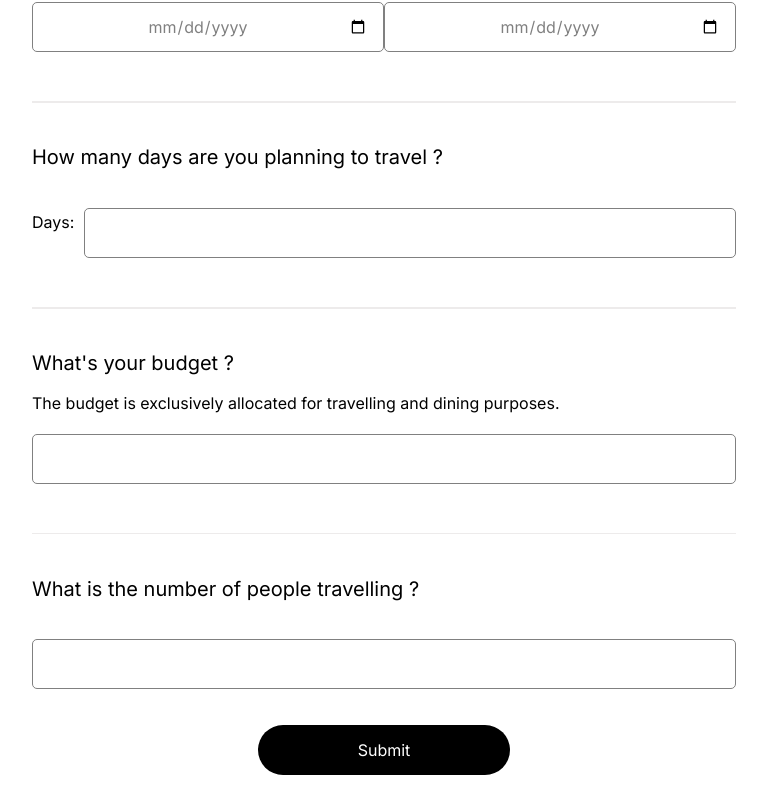
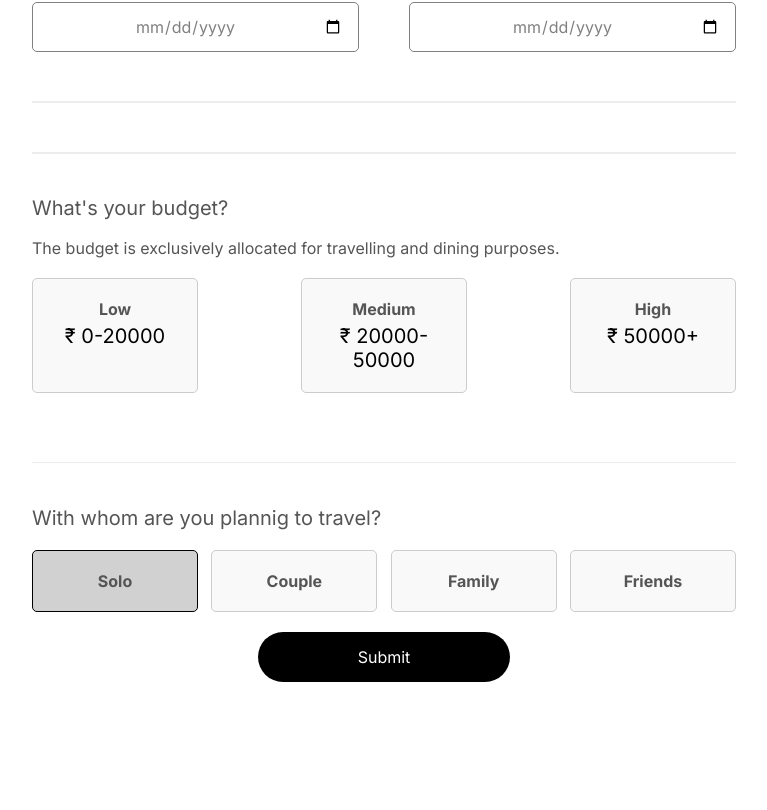
Before and after one commit to Yasshharad/yatra_sahayak_new, a React (Vite) app in the folder Frontend/: page /plan in a window 1280 px wide. Shown: the part 777-1587 px from the top of the page, without its empty margins (256-1023 px from the left). After the commit the page ends 1494 px from the top, so only its background shows below. Built offline with nearby package versions, Linux system fonts and the light colour scheme.

Commit message:
changes done in frontend

```diff
--- a/Frontend/src/components/ConfirmedItinerary.jsx
+++ b/Frontend/src/components/ConfirmedItinerary.jsx
@@ -66,9 +66,12 @@ const ConfirmedItinerary = () => {
     }
 
     // Calculate costs for ConfirmedItinerary
+    const selectedHotelPrice = selectedHotel ? selectedHotel.price : 0;
+    const selectedRestaurantPrice = selectedRestaurant ? selectedRestaurant.price : 0;
+
     const totalTransportationCost = itineraryData?.total_cost.transportation || 0;
-    const totalHotelCost = selectedHotel ? selectedHotel.price : 0;
-    const totalFoodCost = selectedRestaurant ? selectedRestaurant.price : 0;
+    const totalHotelCost = selectedHotelPrice * itineraryData?.input_data?.duration_of_stay * itineraryData?.input_data?.num_travelers;
+    const totalFoodCost = selectedRestaurantPrice * itineraryData?.input_data?.num_travelers;
     const totalCost = totalTransportationCost + totalHotelCost + totalFoodCost;
 
     return (
@@ -165,11 +168,13 @@ const ConfirmedItinerary = () => {
                 </div>
             </div>
             <hr />
-            <h1 className='all-sub-head'>Estimated Cost (INR)</h1>
-            <p>Transportation: {totalTransportationCost}</p>
-            <p>Hotel: {totalHotelCost}</p>
-            <p>Food: {totalFoodCost}</p>
-            <p>Total Cost: {totalCost}</p>
+            <div className='Costs'>
+                <h1 className='head_name'>Estimated Cost (INR)</h1>
+                <p>Transportation: {totalTransportationCost}</p>
+                <p>Hotel: {totalHotelCost}</p>
+                <p>Food: {totalFoodCost}</p>
+                <p>Total Cost: {totalCost}</p>
+            </div>
             <hr />
             <div className="link-button1">
                 <a href="/plan">Generate Again</a> <span />
--- a/Frontend/src/components/Itinerary.jsx
+++ b/Frontend/src/components/Itinerary.jsx
@@ -102,9 +102,9 @@ const Itinerary = () => {
         const selectedHotelPrice = selectedHotel ? selectedHotel.price : 0;
         const selectedRestaurantPrice = selectedRestaurant ? selectedRestaurant.price : 0;
 
-        const totalTransportationCost = itineraryData?.total_cost.total_cost_transportation_both || 0;
-        const totalHotelCost = selectedHotelPrice;
-        const totalFoodCost = selectedRestaurantPrice;
+        const totalTransportationCost = itineraryData?.total_cost.transportation || 0;
+        const totalHotelCost = selectedHotelPrice * itineraryData?.input_data?.duration_of_stay * itineraryData?.input_data?.num_travelers;
+        const totalFoodCost = selectedRestaurantPrice * itineraryData?.input_data?.num_travelers;
         const totalCost = totalTransportationCost + totalHotelCost + totalFoodCost;
 
         toast.success('confirming the itinerary.', { autoClose: 3000 });
@@ -126,8 +126,8 @@ const Itinerary = () => {
     const selectedRestaurantPrice = selectedRestaurant ? selectedRestaurant.price : 0;
 
     const totalTransportationCost = itineraryData?.total_cost.transportation || 0;
-    const totalHotelCost = selectedHotelPrice;
-    const totalFoodCost = selectedRestaurantPrice;
+    const totalHotelCost = selectedHotelPrice * itineraryData?.input_data?.duration_of_stay * itineraryData?.input_data?.num_travelers;
+    const totalFoodCost = selectedRestaurantPrice * itineraryData?.input_data?.num_travelers;
     const totalCost = totalTransportationCost + totalHotelCost + totalFoodCost;
 
 
@@ -267,11 +267,13 @@ const Itinerary = () => {
                 </div>
             </div>
             <hr />
-            <h1 className='all-sub-head'>Estimated Cost (INR)</h1>
-            <p>Transportation: {totalTransportationCost}</p>
-            <p>Hotel: {selectedHotel ? selectedHotel.price : 0}</p>
-            <p>Food: {selectedRestaurant ? selectedRestaurant.price : 0}</p>
-            <p>Total Cost: {totalCost}</p>
+            <div className='Costs'>
+                <h1 className='head_name'>Estimated Cost (INR)</h1>
+                <p>Transportation: {totalTransportationCost}</p>
+                <p>Hotel: {totalHotelCost}</p>
+                <p>Food: {totalFoodCost}</p>
+                <p>Total Cost: {totalCost}</p>
+            </div>
 
             <hr />
 
--- a/Frontend/src/components/PlanTrip.jsx
+++ b/Frontend/src/components/PlanTrip.jsx
@@ -20,25 +20,51 @@ function PlanTrip() {
     const [success, setSuccess] = useState(null);
     const [isLoading, setIsLoading] = useState(false);
     const navigate = useNavigate();
+
+    // State variables for form fields
+    const [start_location, setStart_location] = useState('');
+    const [destination, setDestination] = useState('');
+    const [date_of_departure, setDate_of_departure] = useState('');
+    const [date_of_return, setDate_of_return] = useState('');
+    const [duration_of_stay, setDuration_of_stay] = useState(1);
+    const [budget, setBudget] = useState('');
+    const [num_travelers, setNum_travelers] = useState(1);
+    const [selectedBudget, setSelectedBudget] = useState(null);
+    const [selectedNumTravelers, setSelectedNumTravelers] = useState(null);
+
+
+    const handleTransportationChange = (event) => {
+        setTransportationType(event.target.value);
+    };
+
+    const handleBudget = (value) => {
+        setBudget(value);
+    };
+
+    const handleNum_travelers = (value) => {
+        setNum_travelers(value);
+    };
+
+
+
     const handleSubmit = async (e) => {
         e.preventDefault();
         setIsLoading(true);
 
         const formData = new FormData(e.target);
         const requestData = Object.fromEntries(formData.entries());
-        console.log(requestData);
 
-        requestData.budget = parseInt(requestData.budget, 10);
-        requestData.num_travelers = parseInt(requestData.num_travelers, 10);
-        requestData.duration_of_stay = parseInt(requestData.duration_of_stay, 10);
-        requestData.date_of_departure = formatDateToDDMMYYYY(requestData.date_of_departure);
-        requestData.date_of_return = formatDateToDDMMYYYY(requestData.date_of_return);
+        requestData.budget = budget; // Set budget value
+        requestData.num_travelers = num_travelers; // Set number of travelers value
+        requestData.duration_of_stay = duration_of_stay; // Set duration of stay value
+        requestData.date_of_departure = formatDateToDDMMYYYY(date_of_departure);
+        requestData.date_of_return = formatDateToDDMMYYYY(date_of_return);
 
         try {
             const response = await axios.post('http://localhost:4000/generate-itinerary', requestData);
             setItineraryData(response.data);
             toast.success('Your Itinerary is generated successfully.');
-            console.log(itineraryData);
+            console.log(requestData);
             setTimeout(() => {
                 navigate('/Itinerary', { state: { itineraryData: response.data } });
             }, 4000);
@@ -48,63 +74,6 @@ function PlanTrip() {
         } finally {
             setIsLoading(false);
         }
-    };
-    const [start_location, setStart_location] = useState('');
-    const handleStart_location = (event) => {
-        setStart_location(event.target.value);
-    };
-
-    const [destination, setDestination] = useState('');
-    const handleDestination = (event) => {
-        setDestination(event.target.value);
-    };
-
-    //Date
-    const [date_of_departure, setDate_of_departure] = useState('');
-    const [date_of_return, setDate_of_return] = useState('');
-
-    //Count Days
-    const [duration_of_stay, setDuration_of_stay] = useState(1);
-
-    const handleIncrement = () => {
-        setDuration_of_stay(prevDuration_of_stay => prevDuration_of_stay + 1);
-    };
-
-    const handleDecrement = () => {
-        if (duration_of_stay > 1) {
-            setDuration_of_stay(prevDuration_of_stay => prevDuration_of_stay - 1);
-        }
-    };
-
-    //Price
-    const [budget, setBudget] = useState('');
-
-    const handleChange = (event) => {
-        const inputValue = event.target.value;
-        if (/^\d*$/.test(inputValue)) {
-            setBudget(Number(inputValue));
-        }
-    };
-
-
-    //No of people
-    const [num_travelers, setNum_travelers] = useState(1);
-
-    const handleNum_travelers = (event) => {
-        const num_travelers = event.target.value;
-
-        // Validate the input value.
-        if (num_travelers < 0) {
-            // Set the value of the input field to 0.
-            event.target.value = 0;
-        } else if (num_travelers > 15) {
-            // Set the value of the input field to 15.
-            event.target.value = 15;
-        }
-    };
-
-    const handleTransportationChange = (event) => {
-        setTransportationType(event.target.value);
     };
 
     // Create a new state variable to store the minimum date (tomorrow)
@@ -132,6 +101,7 @@ function PlanTrip() {
             const timeDifference = returnDate.getTime() - departureDate.getTime();
             const duration = Math.ceil(timeDifference / (1000 * 60 * 60 * 24)); // Calculate days
             setCalculatedDuration(duration);
+            setDuration_of_stay(duration);
         }
     }, [date_of_departure, date_of_return]);
 
@@ -210,14 +180,14 @@ function PlanTrip() {
 
                     <hr />
 
-                    <p className='mid-text'>How many days are you planning to travel ?</p>
+                    {/* <p className='mid-text'>How many days are you planning to travel ?</p> */}
                     <div className='day-count'>
-                        <p>Days:</p>
-                        <input type="text" name="duration_of_stay" value={calculatedDuration} readOnly />
+                        {/* <p>Days:</p> */}
+                        <input type="hidden" name="duration_of_stay" value={calculatedDuration} readOnly />
                     </div>
                     <hr />
 
-                    <p className='mid-text'>What's your budget ?</p>
+                    {/* <p className='mid-text'>What's your budget ?</p>
                     <p>The budget is exclusively allocated for travelling and dining purposes.</p>
 
                     <input
@@ -226,12 +196,30 @@ function PlanTrip() {
                         type="text"
                         onChange={handleChange}
                         required
-                    />
+                    /> */}
+                    <p className='mid-text'>What's your budget?</p>
+                    <p>The budget is exclusively allocated for travelling and dining purposes.</p>
+
+                    <div className='budget-options'>
+                        <div className={`option-card ${budget === 20000 ? 'selected' : ''}`} onClick={() => handleBudget(20000)}>
+                            <p>Low</p>
+                            <span>&#8377; 0-20000</span>
+                        </div>
+                        <div className={`option-card ${budget === 50000 ? 'selected' : ''}`} onClick={() => handleBudget(50000)}>
+                            <p>Medium</p>
+                            <span>&#8377; 20000-50000</span>
+                        </div>
+                        <div className={`option-card ${budget === 75000 ? 'selected' : ''}`} onClick={() => handleBudget(75000)}>
+                            <p>High</p>
+                            <span>&#8377; 50000+</span>
+                        </div>
+                    </div>
+
 
 
                     <hr />
 
-                    <p className='mid-text'>What is the number of people travelling ?</p>
+                    {/* <p className='mid-text'>What is the number of people travelling ?</p>
                     <div className='people-count'>
                         <input
                             id="num_travelers"
@@ -242,7 +230,23 @@ function PlanTrip() {
                             min="0"
                             max="15"
                         />
+                    </div> */}
+                    <p className='mid-text'>With whom are you plannig to travel?</p>
+                    <div className='people-options'>
+                        <div className={`option-card ${num_travelers === 1 ? 'selected' : ''}`} onClick={() => handleNum_travelers(1)}>
+                            <p>Solo</p>
+                        </div>
+                        <div className={`option-card ${num_travelers === 2 ? 'selected' : ''}`} onClick={() => handleNum_travelers(2)}>
+                            <p>Couple</p>
+                        </div>
+                        <div className={`option-card ${num_travelers === 3 ? 'selected' : ''}`} onClick={() => handleNum_travelers(3)}>
+                            <p>Family</p>
+                        </div>
+                        <div className={`option-card ${num_travelers === 4 ? 'selected' : ''}`} onClick={() => handleNum_travelers(4)}>
+                            <p>Friends</p>
+                        </div>
                     </div>
+
 
                 </section>
 
--- a/Frontend/src/index.css
+++ b/Frontend/src/index.css
@@ -168,9 +168,15 @@ select {
     padding-right: 20px;
 }
 
+.option-card.selected {
+    background-color: rgb(209, 209, 209);
+    border: 1px solid rgb(0, 0, 0);
+}
+
 .datePickerDiv {
     display: flex;
     justify-content: space-between;
+    gap: 50px;
 }
 
 .Date {
@@ -243,6 +249,46 @@ input {
     color: grey;
     padding-right: 20px;
     margin-bottom: 5%;
+}
+
+.budget-options {
+    display: flex;
+    justify-content: space-between;
+    margin-top: 20px;
+}
+
+.people-options {
+    display: flex;
+    justify-content: space-between;
+    margin-top: 20px;
+}
+
+.option-card {
+    width: calc(25% - 10px);
+    background-color: #f9f9f9;
+    border: 1px solid #ccc;
+    border-radius: 5px;
+    padding: 20px;
+    cursor: pointer;
+    transition: all 0.3s ease;
+    margin-bottom: 20px;
+    text-align: center;
+}
+
+.option-card:hover {
+    background-color: #e0e0e0;
+}
+
+.option-card p {
+    margin: 0;
+    font-weight: bold;
+}
+
+.option-card span {
+    display: block;
+    font-size: 20px;
+    margin-top: 5px;
+    text-align: center;
 }
 
 .submit {
@@ -588,6 +634,46 @@ input {
     background-color: #ee9996;
 }
 
+.Costs {
+    border: 2px solid #e17b77;
+    border-radius: 5px;
+    padding: 20px;
+    width: 500px;
+    margin: 30px auto -40px auto;
+    background-color: #f9f9f9;
+    box-shadow: 0 5px 10px #e17b77;
+}
+
+.head_name {
+    font-size: 20px;
+    color: #e17b77;
+}
+
+p {
+    margin: 10px 0;
+    color: #555;
+}
+
+p:first-child {
+    margin-top: 0;
+}
+
+p:last-child {
+    margin-bottom: 0;
+}
+
+.totalCost {
+    font-weight: bold;
+    color: #333;
+}
+
+/* Responsive Styling */
+@media only screen and (max-width: 500px) {
+    .Costs {
+        width: 90%;
+    }
+}
+
 
 /* Restaurants */
 
@@ -752,9 +838,11 @@ b {
 }
 
 .link-button1 {
-    display: block;
+    display: flex;
     text-align: center;
+    justify-content: center;
     padding: 50px;
+    gap: 20px;
 }
 
 .btn-hover {
@@ -780,6 +868,8 @@ b {
     color: #fff;
     padding: 10px 20px;
     border-radius: 5px;
+    height: 40px;
+    font-weight: 600;
     transition: background-color 0.3s ease;
     border: none;
 }
```
Also changed, not shown: 2 other files (tests, documents, lock files or other folders).
